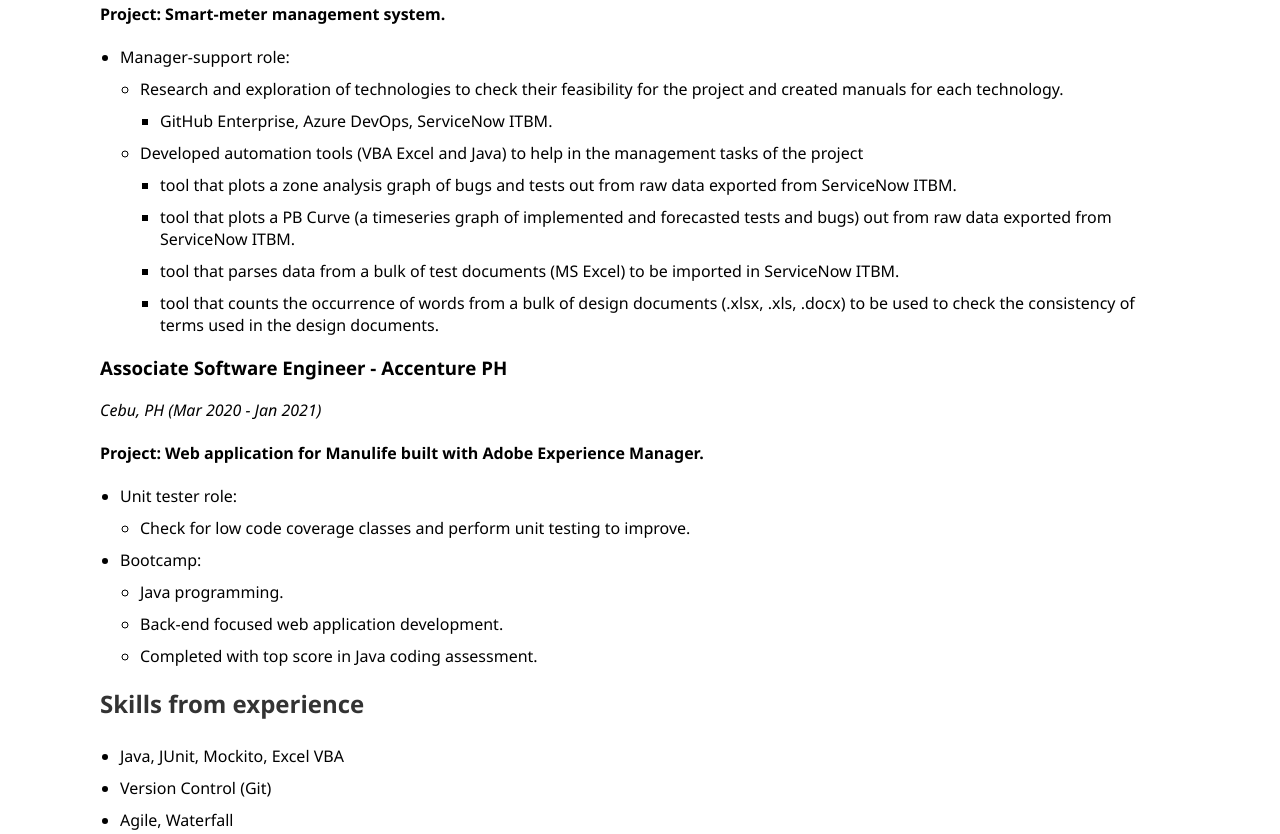
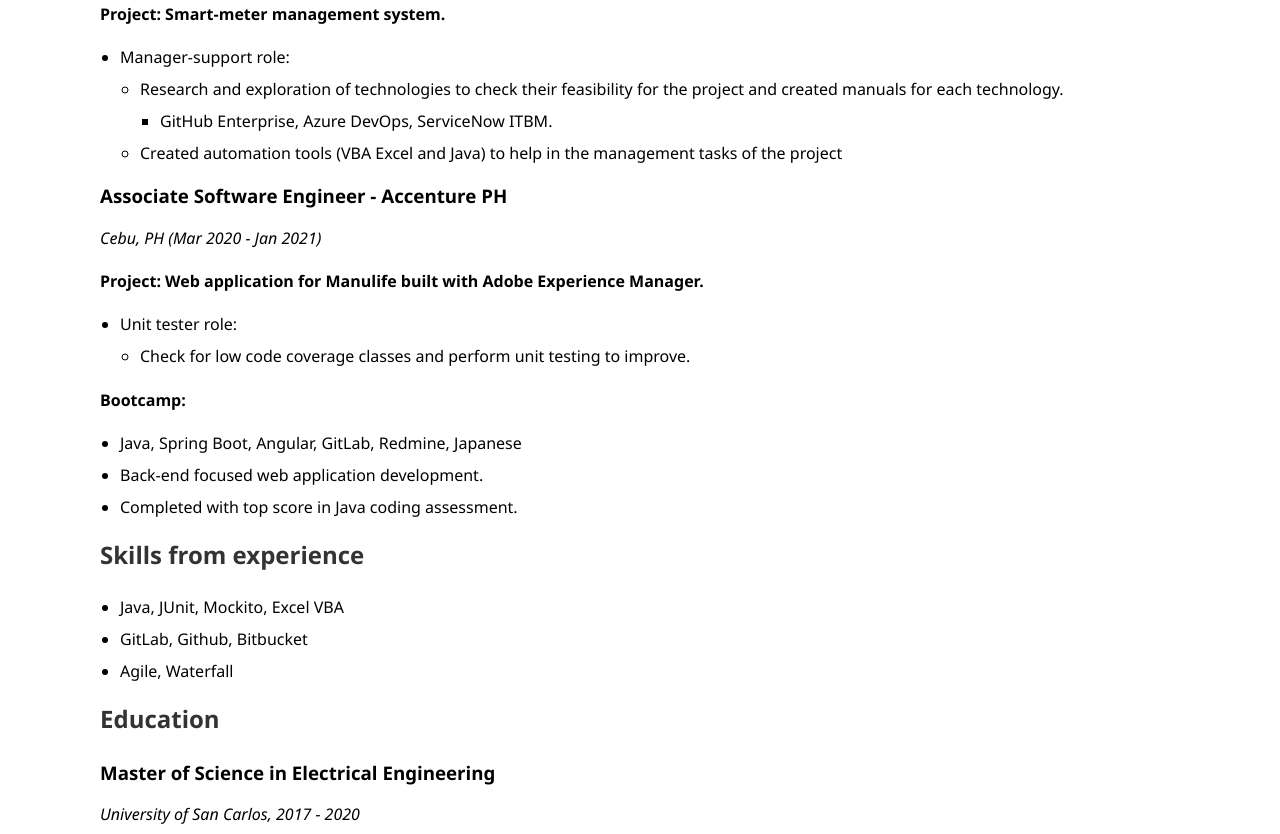
Before and after one commit to banjann/resume, a plain HTML site: page index.html in a window 1280 px wide. Shown: the part 951-1785 px from the top of the page. Drawn offline with Linux system fonts and the light colour scheme.

Commit message:
format exp

```diff
--- a/index.html
+++ b/index.html
@@ -88,13 +88,7 @@
                         <ul>
                             <li>GitHub Enterprise, Azure DevOps, ServiceNow ITBM.</li>
                         </ul>
-                    <li>Developed automation tools (VBA Excel and Java) to help in the management tasks of the project</li>
-                    <ul>
-                        <li>tool that plots a zone analysis graph of bugs and tests out from raw data exported from ServiceNow ITBM.</li>
-                        <li>tool that plots a PB Curve (a timeseries graph of implemented and forecasted tests and bugs) out from raw data exported from ServiceNow ITBM.</li>
-                        <li>tool that parses data from a bulk of test documents (MS Excel) to be imported in ServiceNow ITBM.</li>
-                        <li>tool that counts the occurrence of words from a bulk of design documents (.xlsx, .xls, .docx) to be used to check the consistency of terms used in the design documents.</li>
-                    </ul>
+                    <li>Created automation tools (VBA Excel and Java) to help in the management tasks of the project</li>
                 </ul>
         </ul>
 
@@ -106,12 +100,12 @@
                 <ul>
                     <li>Check for low code coverage classes and perform unit testing to improve.</li>
                 </ul>
-            <li>Bootcamp:</li>
-                <ul>
-                    <li>Java programming.</li>
-                    <li>Back-end focused web application development.</li>
-                    <li>Completed with top score in Java coding assessment.</li>
-                </ul>
+        </ul>
+        <h4>Bootcamp:</h4>
+        <ul>
+            <li>Java, Spring Boot, Angular, GitLab, Redmine, Japanese</li>
+            <li>Back-end focused web application development.</li>
+            <li>Completed with top score in Java coding assessment.</li>
         </ul>
     </div>
 
@@ -119,7 +113,7 @@
         <h2>Skills from experience</h2>
         <ul>
             <li>Java, JUnit, Mockito, Excel VBA</li>
-            <li>Version Control (Git)</li>
+            <li>GitLab, Github, Bitbucket</li>
             <li>Agile, Waterfall</li>
         </ul>
     </div>
```
